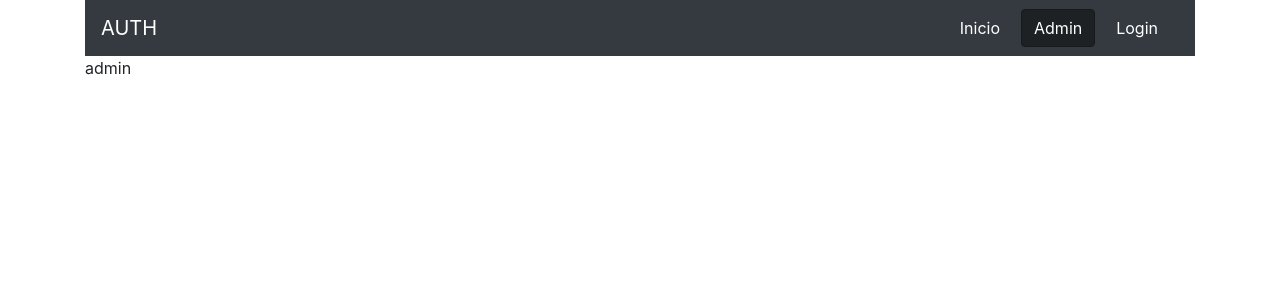
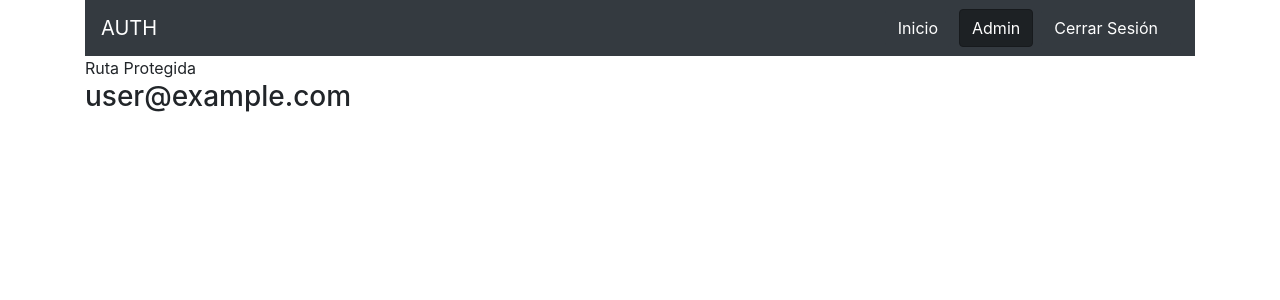
Before and after one commit to GerardoZuno/auth-react, a React (Create React App) app: page /admin in a window 1280 px wide. Shown: the top 300 px of the page. Built offline with nearby package versions, Linux system fonts and the light colour scheme; no server answers; sample sign-in values are in the browser's storage.

Commit message:
Add protected routes

```diff
--- a/src/App.jsx
+++ b/src/App.jsx
@@ -9,13 +9,29 @@ import {
 import NavBar from './components/NavBar'
 import Admin from './components/Admin'
 import Login from './components/Login'
+import {auth} from "./firebase.js";
+
+
 
 
 function App() {
-  return (
+  const [firebaseUser, setFirebaseUser] = React.useState(false)
+
+  React.useEffect(() => {
+       auth.onAuthStateChanged(user => {
+         console.log(user)
+         if(user){
+           setFirebaseUser(user)
+         }else {
+          setFirebaseUser(null)
+         }
+       })
+  }, [])
+
+  return firebaseUser !== false ? (
     <Router >
       <div className="container">
-        <NavBar />
+        <NavBar firebaseUser={firebaseUser}/>
        <Switch>
          <Route exact path='/login' component={Login}/>
          <Route exact path='/admin' component={Admin}/>
@@ -26,7 +42,8 @@ function App() {
       </div>
     </Router>
 
-  );
+  ) :
+  <p>Loading...</p>
 }
 
 export default App;
--- a/src/components/Admin.jsx
+++ b/src/components/Admin.jsx
@@ -1,11 +1,41 @@
-import React from 'react'
+import React, {useEffect, useState} from 'react'
+import {auth} from '../firebase'
+import {withRouter} from "react-router-dom"
 
-function Admin() {
+
+function Admin({history}) {
+
+    const [user, setUser] = useState(null)
+
+   // eslint-disable-next-line react-hooks/exhaustive-deps
+   useEffect(async() => {
+        if(auth.currentUser){
+           console.log('usuario logeado')
+           setUser(auth.currentUser)
+        } else {
+            console.log('usuario no logeado')
+            history.push('/login')
+        }
+       /*try {
+           const response = await
+       }catch(err) {
+           console.log(err)
+       }*/
+    }, [history])
+
     return (
         <div>
-            admin
+            Ruta Protegida
+            {
+                user && (
+                    <h3>
+                    {user.email}
+                    </h3>
+
+                )
+            }
         </div>
     )
 }
 
-export default Admin
+export default withRouter   (Admin)
--- a/src/components/Login.jsx
+++ b/src/components/Login.jsx
@@ -1,7 +1,9 @@
 import React, { useState, useCallback } from "react";
 import { auth, db } from "../firebase.js";
+import {withRouter} from "react-router-dom"
 
-function Login() {
+function Login({history}) {
+
   const [email, setEmail] = useState("");
   const [password, setPassword] = useState("");
   const [error, setError] = useState(null);
@@ -49,6 +51,7 @@ function Login() {
       setEmail("");
       setPassword("");
       setError(null);
+      history.push('/admin')
     } catch (error) {
       console.log(error);
       if (error.code === "auth/invalid-email") {
@@ -59,14 +62,19 @@ function Login() {
         setError("Error, Email ya registrado");
       }
     }
-  }, [email, password]);
+  }, [email, password, history]);
 
   const login = useCallback(async () => {
     try {
       const res = await auth.signInWithEmailAndPassword(email, password);
       console.log(res.user);
+      setEmail("");
+      setPassword("");
+      setError(null);
+      history.push('/admin')
+    }
 
-    } catch (error) {
+    catch (error) {
       console.log(error);
       if (error.code === "auth/invalid-email") {
         //setError(error.message);
@@ -83,7 +91,14 @@ function Login() {
 
 
     }
-  }, [email, password]);
+  }, [email, password, history]);
+
+  const loggearse = () => {
+    setEsRegistro(!esRegistro)
+    setEmail("");
+    setPassword("");
+    setError(null);
+  }
 
   return (
     <div className="mt-5">
@@ -115,7 +130,7 @@ function Login() {
             <button
               className="btn btn-info btn-sm btn-block"
               type="button"
-              onClick={() => setEsRegistro(!esRegistro)}
+              onClick={() => loggearse()}
             >
               {esRegistro ? "Ya tienes cuenta?" : "Registrarse"}
             </button>
@@ -126,4 +141,4 @@ function Login() {
   );
 }
 
-export default Login;
+export default withRouter(Login);
--- a/src/components/NavBar.jsx
+++ b/src/components/NavBar.jsx
@@ -1,25 +1,48 @@
-import React from 'react'
-import { Link, NavLink} from "react-router-dom";
+import React from "react";
+import { Link, NavLink } from "react-router-dom";
+import { auth } from "../firebase";
+import { useHistory } from "react-router-dom";
 
-const NavBar = () => {
+const NavBar = ({ firebaseUser }) => {
+  const history = useHistory();
+
+  const cerrarSesion = () => {
+    auth.signOut().then(() => {
+      history.push("/login");
+    });
+  };
   return (
     <div className="navbar navbar-dark bg-dark">
-            <Link to="/" className="navbar-brand">AUTH</Link>
+      <Link to="/" className="navbar-brand">
+        AUTH
+      </Link>
       <div>
         <div className="d-flex">
-                    <NavLink className='btn btn-dark mr-2' to='/' exact>
+          <NavLink className="btn btn-dark mr-2" to="/" exact>
             Inicio
           </NavLink>
-                    <NavLink className='btn btn-dark mr-2' to='/admin' exact>
+          {firebaseUser !== null ? (
+            <NavLink className="btn btn-dark mr-2" to="/admin" exact>
               Admin
             </NavLink>
-                    <NavLink className='btn btn-dark mr-2' to='/login' exact>
+          ) : null}
+
+          {firebaseUser !== null ? (
+            <button
+              className="btn btn-dark mr-2"
+              onClick={() => cerrarSesion()}
+            >
+              Cerrar Sesión
+            </button>
+          ) : (
+            <NavLink className="btn btn-dark mr-2" to="/login" exact>
               Login
             </NavLink>
+          )}
         </div>
       </div>
     </div>
-    )
-}
+  );
+};
 
-export default NavBar
+export default NavBar;
```
Lines whose indentation alone changed are shown as unchanged.
